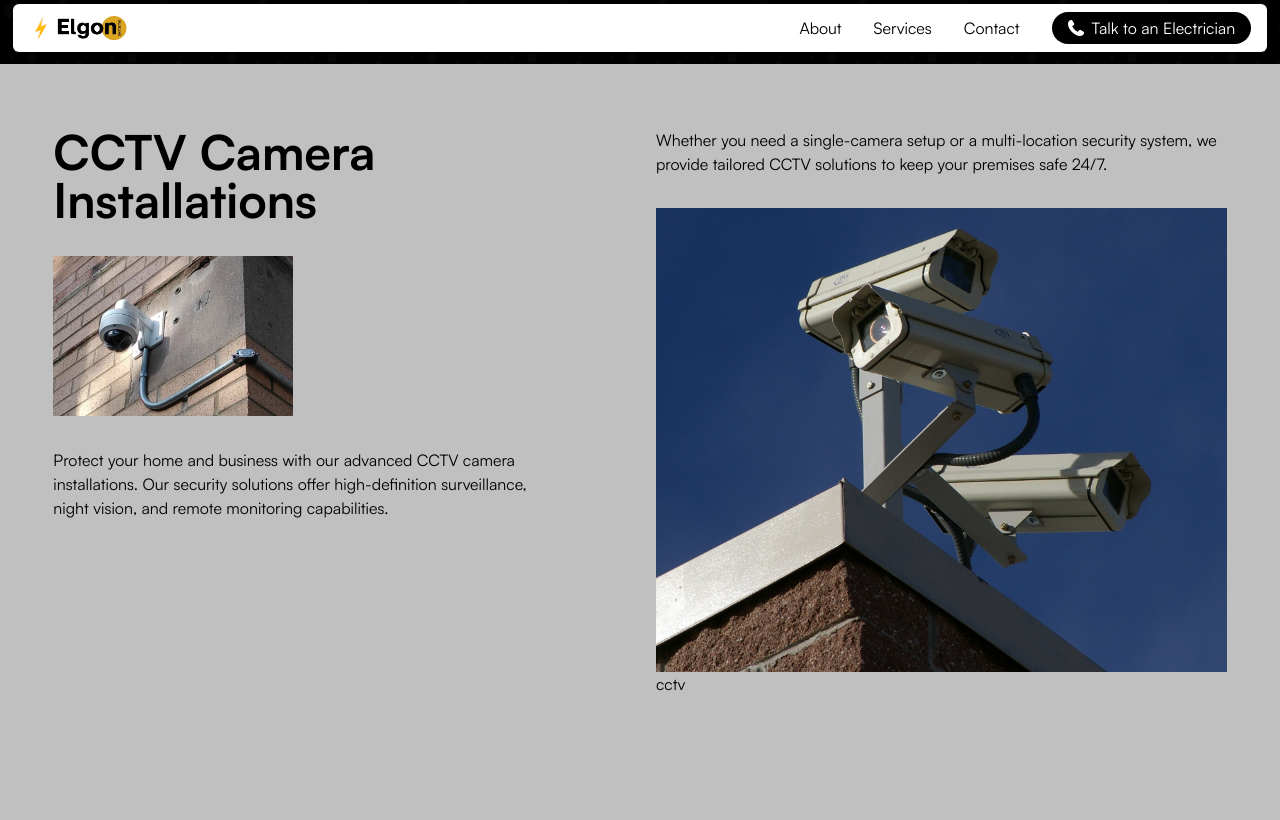
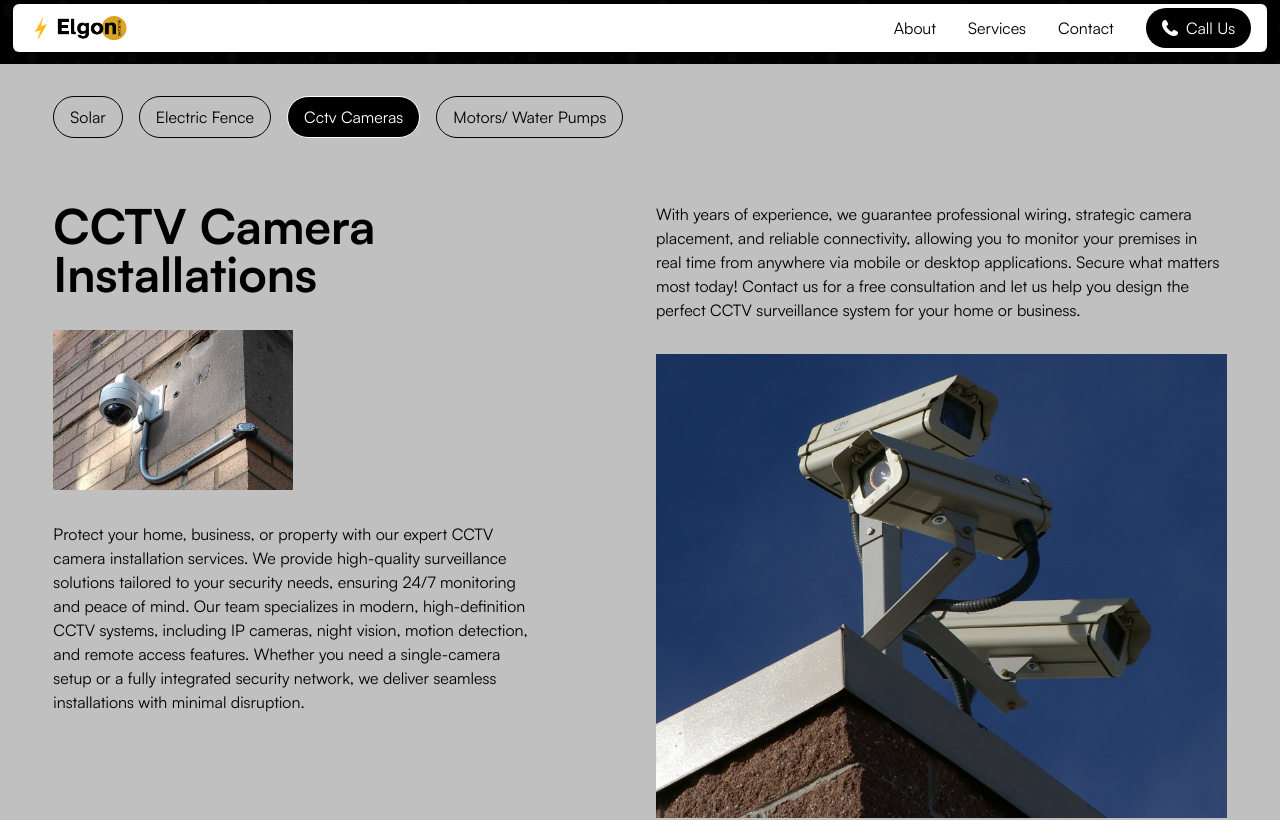
Before and after one commit to Thiiru-Mwangi/elgon-systems, a Vue app: page /services/cctv in a window 1280 px wide. Shown: the top 820 px of the page. Built offline with nearby package versions, Linux system fonts and the light colour scheme.

Commit message:
Minor fixes

```diff
--- a/src/components/Contact.vue
+++ b/src/components/Contact.vue
@@ -23,7 +23,7 @@
             />
           </div>
           <div>
-            <button class="btn">Submit</button>
+            <button class="bg-white text-black rounded-full px-4 py-2">Submit</button>
           </div>
         </form>
 
--- a/src/components/Footer.vue
+++ b/src/components/Footer.vue
@@ -1,8 +1,8 @@
 <script setup lang="ts"></script>
 <template>
-  <footer class="flex justify-center bg-white text-black w-full py-2">
+  <footer class="flex justify-center bg-white text-black w-full py-1">
     <!-- <hr class="mt-8" /> -->
-    <div class="flex w-10/12 items-center justify-between py-2">
+    <div class="flex w-10/12 items-center justify-between py-1">
       <div class="flex items-center gap-4 justify-center">
         <!-- Socials -->
         <div class="hover:scale-105 transition-all">
--- a/src/components/Home.vue
+++ b/src/components/Home.vue
@@ -28,7 +28,7 @@ onMounted(()=> {
         Reliable Electrical Solutions for Residential and Commercial Spaces
       </h1>
       <div class="text-center">
-        <Button btnText="Talk to an Electrician" />
+        <RouterLink :to="{name: 'Contact'}"><button class="px-4 py-2 border rounded-full bg-white text-black">Talk to an Electrician</button></RouterLink>
       </div>
     </div>
     <div ref="imageRef" class="absolute top-1/2 left-1/2 -translate-1/2">
--- a/src/components/Navbar.vue
+++ b/src/components/Navbar.vue
@@ -31,14 +31,42 @@ onUnmounted(() => {
     </div>
     <nav class="flex gap-8 items-center">
       <ul class="flex items-center gap-8 py-2 text-black">
-        <li><RouterLink to="/">About</RouterLink></li>
-        <li><RouterLink to="/services">Services</RouterLink></li>
-        <li><RouterLink to="/contact">Contact</RouterLink></li>
+        <li>
+          <RouterLink
+            class="hover:font-bold"
+            active-class="border-b-2 font-semibold pb-1 text-lg"
+            to="/"
+            >About</RouterLink
+          >
+        </li>
+        <li>
+          <RouterLink
+          class="hover:font-bold"
+            active-class="border-b-2 font-semibold pb-1 text-lg"
+            to="/services"
+            >Services</RouterLink
+          >
+        </li>
+        <li>
+          <RouterLink
+          class="hover:font-bold"
+            active-class="border-b-2 font-semibold pb-1 text-lg"
+            to="/contact"
+            >Contact</RouterLink
+          >
+        </li>
       </ul>
       <RouterLink :to="{ name: 'Contact' }"
-        ><button class="flex items-center gap-2 bg-black text-white px-4 py-1 rounded-2xl">
-          <img src="/white-phone.png" width="16" height="16" alt="white-phone">
-          <span>Talk to an Electrician</span>
+        ><button
+          class="flex items-center gap-2 bg-black text-white px-4 py-2 rounded-full"
+        >
+          <img
+            src="/white-phone.png"
+            width="16"
+            height="16"
+            alt="white-phone"
+          />
+          <span>Call Us</span>
         </button></RouterLink
       >
     </nav>
--- a/src/components/Service.vue
+++ b/src/components/Service.vue
@@ -20,9 +20,9 @@ const services = [
     imgSrc1: "/fence1.jpg",
     imgSrc2: "/fence2.jpg",
     description1:
-      "Secure your property with our state-of-the-art electric fencing solutions. We offer durable, high-voltage electric fences designed for residential, commercial, and industrial security needs.",
+      "Enhance the security of your home, business, or property with our professional electric fence installation services. Our high-quality electric fencing solutions provide a powerful deterrent against intruders, ensuring round-the-clock protection. We specialize in customized electric fences designed to meet your specific security needs. Whether you need a wall-top electric fence, freestanding fence, or a combination with CCTV surveillance, we deliver durable, high-voltage barriers that keep unauthorized access at bay.",
     description2:
-      "Our electric fence installations include top-grade energizers, backup power options, and smart monitoring systems to ensure maximum security and efficiency.",
+      "Our expert team ensures seamless installation, using weather-resistant materials, energy-efficient systems, and reliable alarm integrations for maximum effectiveness. Our fences are equipped with tamper alerts that notify you immediately in case of any breach, giving you peace of mind. With years of experience in the security industry, we guarantee safe, compliant, and cost-effective solutions for homes, businesses, and institutions. Plus, we offer routine maintenance and support to ensure your electric fence remains in top condition. Protect what matters most! ",
   },
   {
     name: "CCTV Camera Installations",
@@ -30,9 +30,9 @@ const services = [
     imgSrc1: "/cctv1.jpg",
     imgSrc2: "/cctv2.jpg",
     description1:
-      "Protect your home and business with our advanced CCTV camera installations. Our security solutions offer high-definition surveillance, night vision, and remote monitoring capabilities.",
+      "Protect your home, business, or property with our expert CCTV camera installation services. We provide high-quality surveillance solutions tailored to your security needs, ensuring 24/7 monitoring and peace of mind. Our team specializes in modern, high-definition CCTV systems, including IP cameras, night vision, motion detection, and remote access features. Whether you need a single-camera setup or a fully integrated security network, we deliver seamless installations with minimal disruption.",
     description2:
-      "Whether you need a single-camera setup or a multi-location security system, we provide tailored CCTV solutions to keep your premises safe 24/7.",
+      "With years of experience, we guarantee professional wiring, strategic camera placement, and reliable connectivity, allowing you to monitor your premises in real time from anywhere via mobile or desktop applications. Secure what matters most today! Contact us for a free consultation and let us help you design the perfect CCTV surveillance system for your home or business.",
   },
   {
     name: "Motors/ Water Pumps",
@@ -52,7 +52,7 @@ const services = [
     description1:
       "Power up your home or business with expert residential and commercial wiring services. We provide safe, efficient, and code-compliant electrical solutions tailored to your needs. Whether you're building a new property, upgrading an existing system, or handling repairs, our skilled electricians ensure seamless installations with high-quality materials",
     description2:
-      " From lighting and outlets to panel upgrades and complete rewiring, we prioritize safety, reliability, and energy efficiency. Trust us for professional wiring that keeps your space powered and protected. Contact us today for a consultation and experience top-tier electrical solutions designed for your comfort and productivity.",
+      " From lighting and outlets to panel upgrades and complete rewiring, we prioritize safety, reliability, and energy efficiency. Trust us for professional wiring that keeps your space powered and protected. Contact us today for a consultation and experience top-tier electrical solutions designed for your comfort and productivity. Secure what matters most today! Contact us for a free consultation and let us help you design the perfect CCTV surveillance system for your home or business.",
   },
 ];
 
@@ -70,8 +70,46 @@ const currentService = computed(() => {
     v-if="currentService"
     class="min-h-dvh pb-24 w-full flex justify-center mt-16 bg-[#c0c0c0] text-black"
   >
-    <Transition>
     <div class="w-11/12">
+      <nav class="mt-8">
+        <ul class="flex items-center gap-4">
+          <li>
+            <RouterLink
+              active-class="bg-black text-white"
+              class="border rounded-full px-4 py-2 inline-block"
+              :to="{ name: 'Service', params: { serviceName: 'solar' } }"
+              ><button>Solar</button></RouterLink
+            >
+          </li>
+          <li>
+            <RouterLink
+              active-class="bg-black text-white"
+              class="border rounded-full px-4 py-2 inline-block"
+              :to="{
+                name: 'Service',
+                params: { serviceName: 'electric-fence' },
+              }"
+              >Electric Fence</RouterLink
+            >
+          </li>
+          <li>
+            <RouterLink
+              active-class="bg-black text-white"
+              class="border rounded-full px-4 py-2 inline-block"
+              :to="{ name: 'Service', params: { serviceName: 'cctv' } }"
+              >Cctv Cameras</RouterLink
+            >
+          </li>
+          <li>
+            <RouterLink
+              active-class="bg-black text-white"
+              class="border rounded-full px-4 py-2 inline-block"
+              :to="{ name: 'Service', params: { serviceName: 'motors' } }"
+              >Motors/ Water Pumps</RouterLink
+            >
+          </li>
+        </ul>
+      </nav>
       <div class="mt-16 flex items-start justify-between gap-8">
         <!--  -->
         <div class="w-6/12">
@@ -100,7 +138,6 @@ const currentService = computed(() => {
         </div>
       </div>
     </div>
-    </Transition>
     <button v-for="service in services" :key="service.name">
       <RouterLink :to="{ name: 'Service' }"> </RouterLink>
     </button>
--- a/src/components/Services.vue
+++ b/src/components/Services.vue
@@ -21,9 +21,9 @@ import ServiceCard from "./ServiceCard.vue";
         ></ServiceCard>
         <ServiceCard
         pathName="cctv"
-          imgSrc="/cctv.webp"
+          imgSrc="/cctv.webp"npm
           :no="3"
-          title="Cctv Installations"
+          title="Outdoor and Indoor Security Systems"
         ></ServiceCard>
         <ServiceCard
         pathName="electric-fence"
--- a/src/pages/ServicesPage.vue
+++ b/src/pages/ServicesPage.vue
@@ -5,22 +5,31 @@ const services = [
   {
     name: "Solar Energy Systems",
     path: "solar",
+    description:
+      "Power your home or business with clean, reliable solar energy. Save on electricity bills and enjoy energy independence with our high-efficiency solar solutions. Go green today!",
   },
   {
     name: "Electric Fence Installation",
     path: "electric-fence",
+    description:
+      "Secure your property with a reliable electric fence. Our expert installation ensures maximum protection, durability, and peace of mind. Safeguard what matters most today",
   },
   {
     name: "CCTV Camera Systems",
     path: "cctv",
+    description:
+      "Keep an eye on what matters with our advanced CCTV camera systems. High-definition surveillance, remote access, and 24/7 security for your home or business. Stay protected",
   },
   {
     name: "Motors/ Water Pumps",
     path: "motors",
+    description:
+      "Power your water needs with high-performance motors and water pumps. Efficient, durable, and built for reliability—perfect for homes, farms, and industries. Keep the flow going!",
   },
   {
     name: " Electrical Wiring for Residential & Commercial Spaces",
     path: "wiring",
+    description: "Safe, efficient, and professional electrical wiring for homes and businesses. From installations to upgrades, we ensure reliable power for your space. Get wired the right way!"
   },
 ];
 </script>
@@ -28,16 +37,19 @@ const services = [
 <template>
   <div class="mt-24">
     <h1 class="font-bold mb-12 text-6xl text-center">Our Services</h1>
-    <div class=" flex justify-center">
-      <div class=" flex justify-center gap-4 flex-wrap w-11/12">
+    <div class="flex justify-center">
+      <div class="flex justify-center gap-4 flex-wrap w-11/12">
         <!-- Service -->
         <div
           v-for="service in services"
           :key="service.name"
-          class="  grow-1  border w-5/12 p-8 rounded-md"
+          class="grow-1 border w-5/12 p-8 rounded-md"
         >
-          <p class="text-3xl">{{ service.name }}</p>
-          <button class="mt-4 flex bg-[#c0c0c0] text-black px-4 py-2 rounded-full">
+          <h2 class="text-3xl font-semibold">{{ service.name }}</h2>
+          <p class="text-sm mt-2">{{ service.description }}</p>
+          <button
+            class="mt-4 flex bg-[#c0c0c0] text-black px-4 py-2 rounded-full"
+          >
             <RouterLink
               :to="{ name: 'Service', params: { serviceName: service.path } }"
             >
```
Lines whose indentation alone changed are shown as unchanged.
